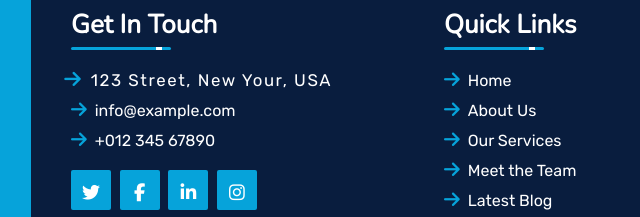
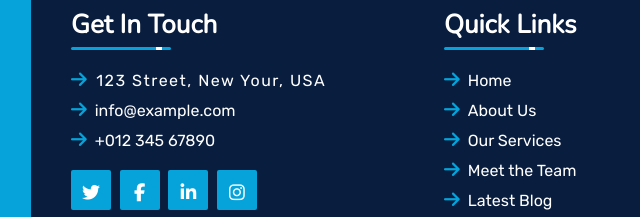
Before and after one commit to bobbyoness02/startup-webpage, a plain HTML site: page index.html in a window 1280 px wide. In both pictures the pointer is over the item "123 Street, New Your, USA". Shown: the part 8059-8276 px from the top of the page, 353-993 px from the left. Drawn offline with nearby package versions, Linux system fonts and the light colour scheme.

Commit message:
Update the hover effect on the footer links to remove the scale transform

```diff
--- a/style.css
+++ b/style.css
@@ -291,7 +291,7 @@ footer .links > ul{ margin: 20px 0 0;   }
 footer .links > ul li{   margin: 10px 0;     }
 footer .links > ul li a{ font-size: 16px;    }
 footer .links >ul > li::before{    content: "\f061";   font-family: fontawesome;     font-size: 18px;    color: #06a3da;     margin-right: 8px;  }
-footer .links > ul > li:hover{     letter-spacing: 1.5px;  transform: scale(1.05); transition: .5s;     }
+footer .links > ul > li:hover{     letter-spacing: 1.5px;   transition: .5s;     }
 
 footer .links .sm-links li{   display: inline-block;   height: max-content;  width: max-content;   position: relative;  }
 footer .links .sm-links li a{    height: 40px;  width: 40px;   border-radius: 2px; background-color: #06a3da; display: inline-block;}
```
